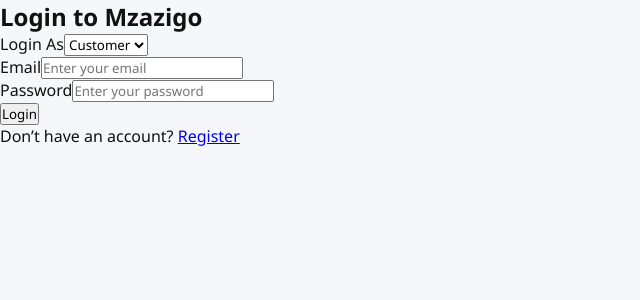
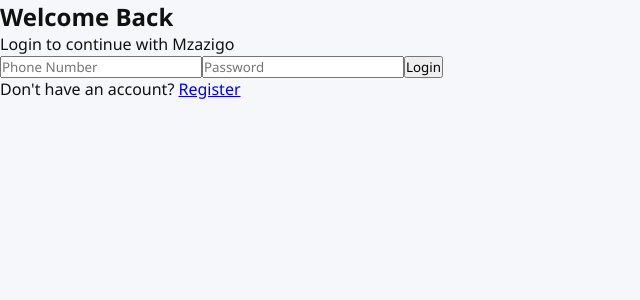
Before and after one commit to mzazitech/fronted, a Next.js app: page /login in a window 1280 px wide. Shown: the top 300 px of the page, without its empty margins (0-640 px from the left). Built offline with nearby package versions, Linux system fonts and the light colour scheme.

Commit message:
Update page.tsx

```diff
--- a/app/login/page.tsx
+++ b/app/login/page.tsx
@@ -1,138 +1,91 @@
-"use client"
+"use client";
 
-import { useState } from "react"
-import { useRouter } from "next/navigation"
+import { useState } from "react";
 
-export default function LoginPage() {
-  const router = useRouter()
+export default function Login() {
+  const [phone, setPhone] = useState("");
+  const [password, setPassword] = useState("");
+  const [loading, setLoading] = useState(false);
+  const [error, setError] = useState("");
 
-  const [email, setEmail] = useState("")
-  const [password, setPassword] = useState("")
-  const [role, setRole] = useState("customer")
-  const [loading, setLoading] = useState(false)
-  const [error, setError] = useState("")
+  const handleLogin = async (e: React.FormEvent) => {
+    e.preventDefault();
+    setError("");
 
-  const handleLogin = async (e: any) => {
-    e.preventDefault()
-    setLoading(true)
-    setError("")
+    if (!phone || !password) {
+      setError("All fields are required.");
+      return;
+    }
 
     try {
-      const res = await fetch(`${process.env.NEXT_PUBLIC_API_URL}/auth/login`, {
+      setLoading(true);
+
+      const res = await fetch(
+        `${process.env.NEXT_PUBLIC_API_URL}/auth/login`,
+        {
           method: "POST",
           headers: {
             "Content-Type": "application/json",
           },
           body: JSON.stringify({
-          email,
+            phone,
             password,
-          role,
           }),
-      })
+        }
+      );
 
-      const data = await res.json()
+      const data = await res.json();
 
       if (!res.ok) {
-        setError(data.message || "Login failed")
-        setLoading(false)
-        return
+        throw new Error(data.message || "Login failed");
       }
 
-      // Save token
-      localStorage.setItem("token", data.token)
+      // Save token (production-ready structure)
+      localStorage.setItem("mzazigo_token", data.token);
+      localStorage.setItem("mzazigo_user", JSON.stringify(data.user));
 
-      // Redirect by role
-      if (role === "admin") {
-        router.push("/admin")
-      } else if (role === "driver") {
-        router.push("/driver")
-      } else {
-        router.push("/dashboard")
+      window.location.href = "/";
+    } catch (err: any) {
+      setError(err.message);
+    } finally {
+      setLoading(false);
     }
-
-    } catch (err) {
-      setError("Server error")
-      setLoading(false)
-    }
-  }
+  };
 
   return (
-    <div className="min-h-screen flex items-center justify-center bg-gray-100 px-5">
+    <div className="auth-container">
+      <div className="auth-card">
+        <h2>Welcome Back</h2>
+        <p>Login to continue with Mzazigo</p>
 
-      <div className="bg-white shadow-lg rounded-xl p-10 w-full max-w-md">
+        <form onSubmit={handleLogin}>
+          <input
+            type="tel"
+            placeholder="Phone Number"
+            value={phone}
+            onChange={(e) => setPhone(e.target.value)}
+          />
 
-        <h2 className="text-3xl font-bold mb-6 text-center">
-          Login to Mzazigo
-        </h2>
-
-        {error && (
-          <div className="bg-red-100 text-red-600 p-3 rounded mb-4 text-sm">
-            {error}
-          </div>
-        )}
-
-        <form onSubmit={handleLogin} className="space-y-5">
-
-          {/* Role */}
-          <div>
-            <label className="block mb-2 font-medium">Login As</label>
-            <select
-              value={role}
-              onChange={(e) => setRole(e.target.value)}
-              className="w-full border p-3 rounded-md"
-            >
-              <option value="customer">Customer</option>
-              <option value="driver">Driver</option>
-              <option value="admin">Admin</option>
-            </select>
-          </div>
-
-          {/* Email */}
-          <div>
-            <label className="block mb-2 font-medium">Email</label>
-            <input
-              type="email"
-              required
-              className="w-full border p-3 rounded-md"
-              placeholder="Enter your email"
-              value={email}
-              onChange={(e) => setEmail(e.target.value)}
-            />
-          </div>
-
-          {/* Password */}
-          <div>
-            <label className="block mb-2 font-medium">Password</label>
           <input
             type="password"
-              required
-              className="w-full border p-3 rounded-md"
-              placeholder="Enter your password"
+            placeholder="Password"
             value={password}
             onChange={(e) => setPassword(e.target.value)}
           />
-          </div>
 
-          {/* Button */}
-          <button
-            type="submit"
-            disabled={loading}
-            className="w-full bg-black text-white py-3 rounded-md hover:bg-gray-800 transition"
-          >
+          {error && <div className="error">{error}</div>}
+
+          <button type="submit" disabled={loading}>
             {loading ? "Logging in..." : "Login"}
           </button>
-
         </form>
 
-        <p className="text-center text-sm text-gray-500 mt-6">
-          Don’t have an account?{" "}
-          <a href="/register" className="text-black font-medium">
-            Register
-          </a>
+        <div className="auth-footer">
+          <p>
+            Don't have an account? <a href="/register">Register</a>
           </p>
-
         </div>
-
       </div>
-  )
+    </div>
+  );
 }
```
Lines whose indentation alone changed are shown as unchanged.
